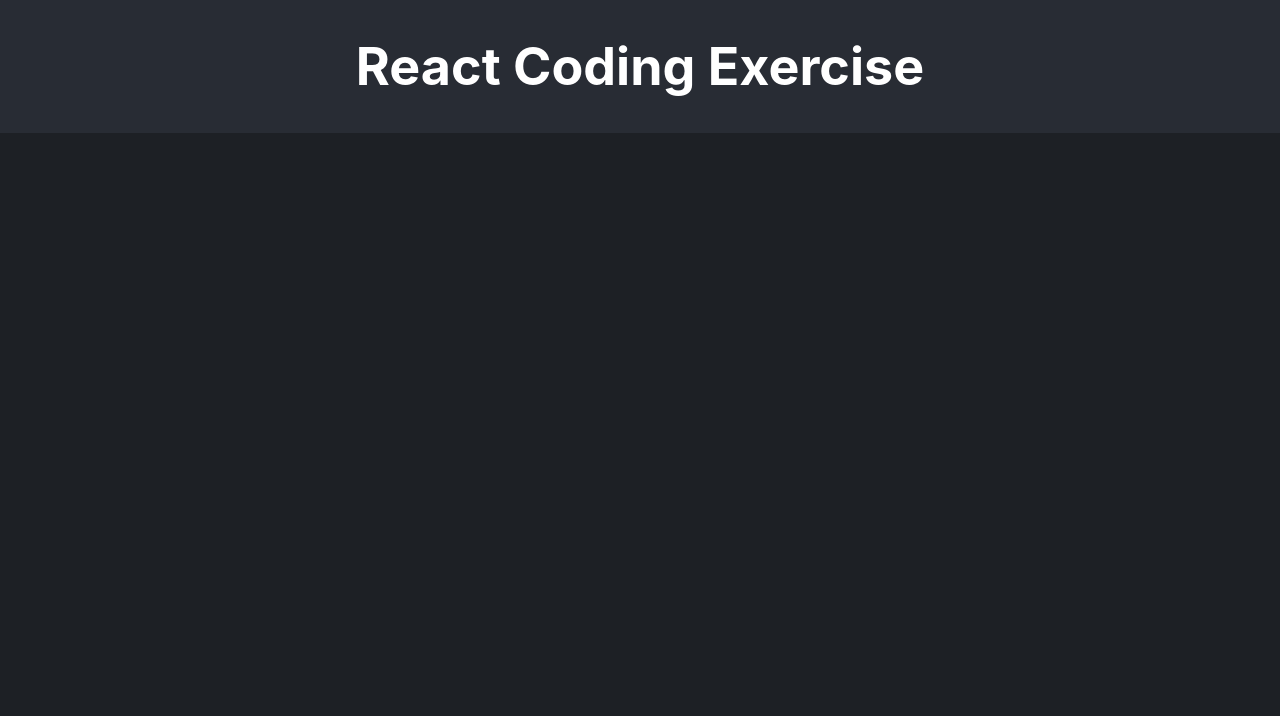
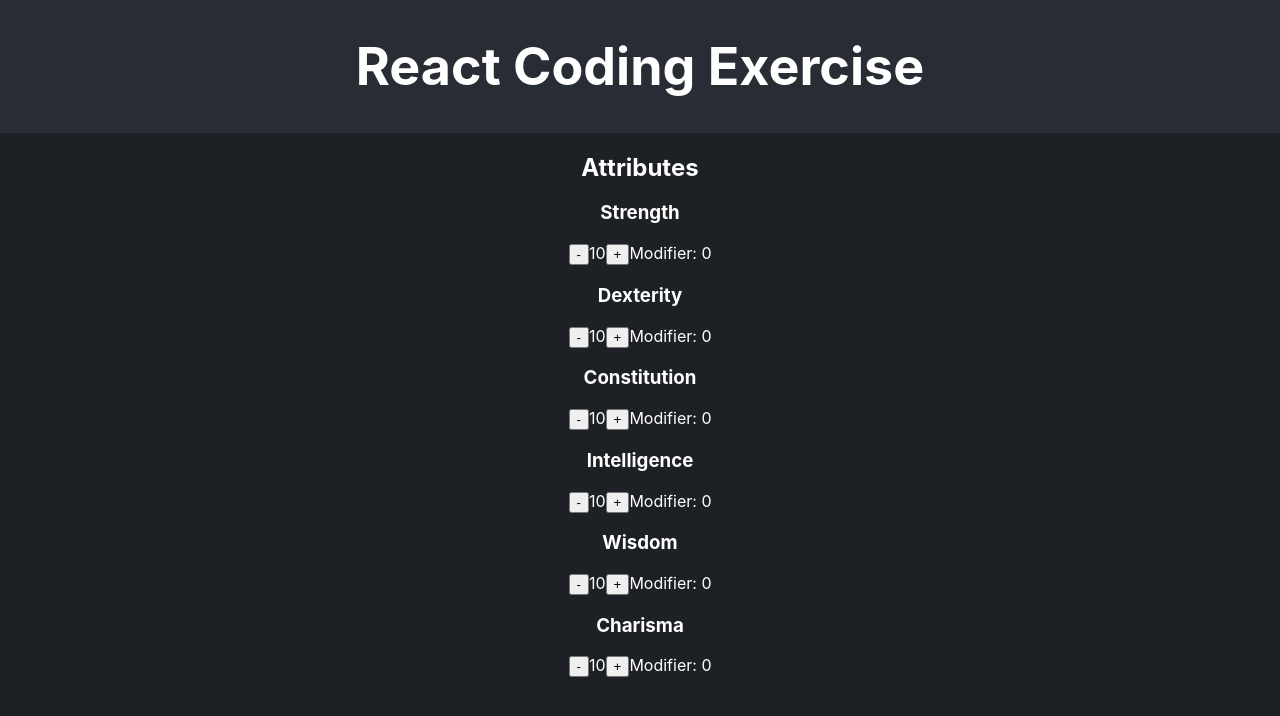
Before and after one commit to YunhwanJeong/recruiting-webapp-character, a React (Create React App) app: page / in a window 1280 px wide. Shown: the top 716 px of the page. Built offline with nearby package versions, Linux system fonts and the light colour scheme.

Commit message:
feat: add attributes section

```diff
--- a/src/App.tsx
+++ b/src/App.tsx
@@ -29,6 +29,10 @@ const reducer = (state: Attributes, action: Action): Attributes => {
   }
 };
 
+const calculateModifier = (value: number) => {
+  return Math.floor((value - 10) / 2);
+};
+
 function App() {
   const [attributes, dispatch] = useReducer(reducer, initialAttributes);
 
@@ -37,7 +41,28 @@ function App() {
       <header className="App-header">
         <h1>React Coding Exercise</h1>
       </header>
-      <main className="App-main"></main>
+      <main className="App-main">
+        <section>
+          <h2>Attributes</h2>
+          {ATTRIBUTE_LIST.map((attribute) => (
+            <div key={attribute}>
+              <h3>{attribute}</h3>
+              <button
+                onClick={() => dispatch({ type: "DECREMENT", attribute })}
+              >
+                -
+              </button>
+              <span>{attributes[attribute]}</span>
+              <button
+                onClick={() => dispatch({ type: "INCREMENT", attribute })}
+              >
+                +
+              </button>
+              <span>Modifier: {calculateModifier(attributes[attribute])}</span>
+            </div>
+          ))}
+        </section>
+      </main>
     </div>
   );
 }
```
